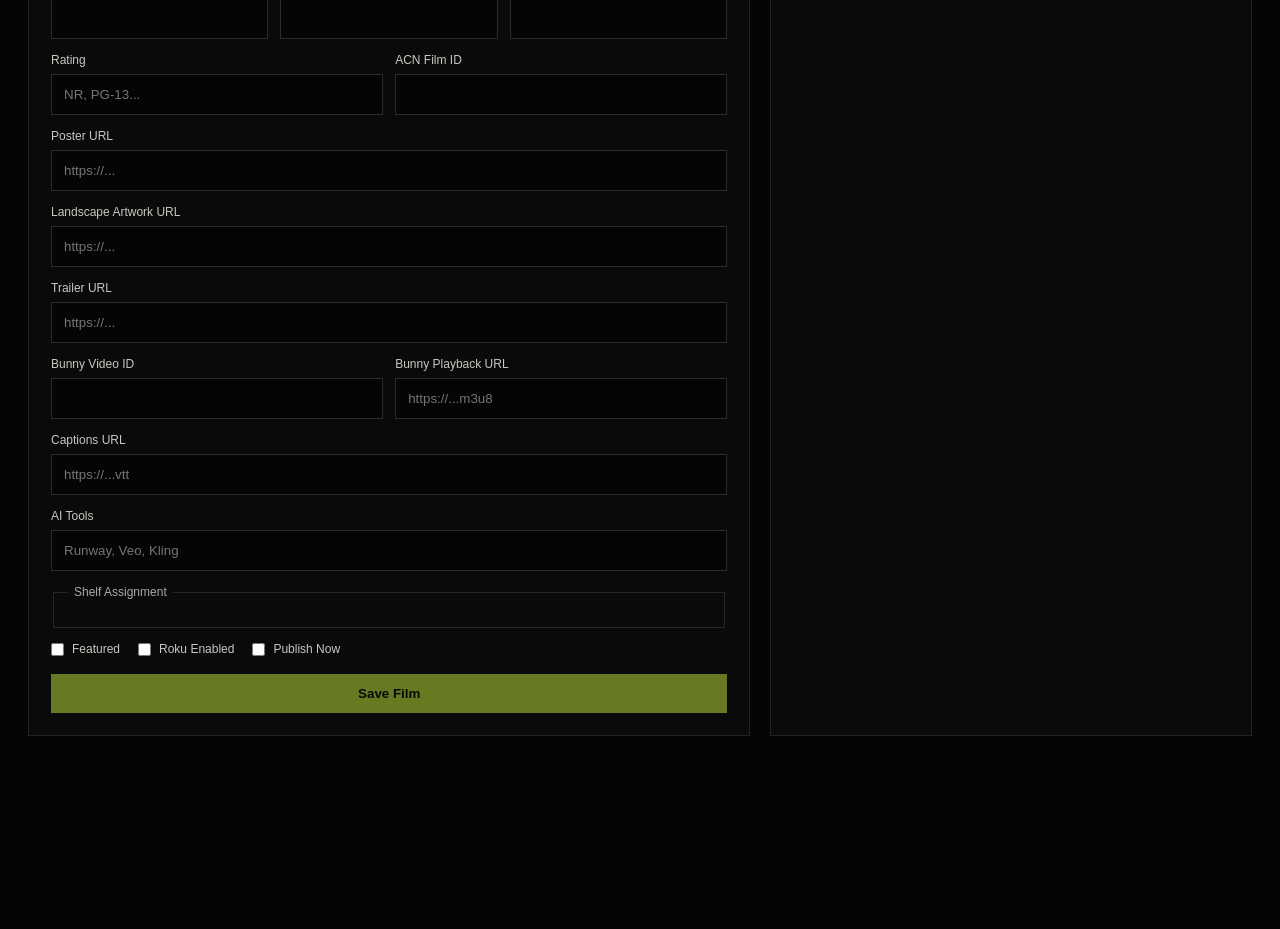
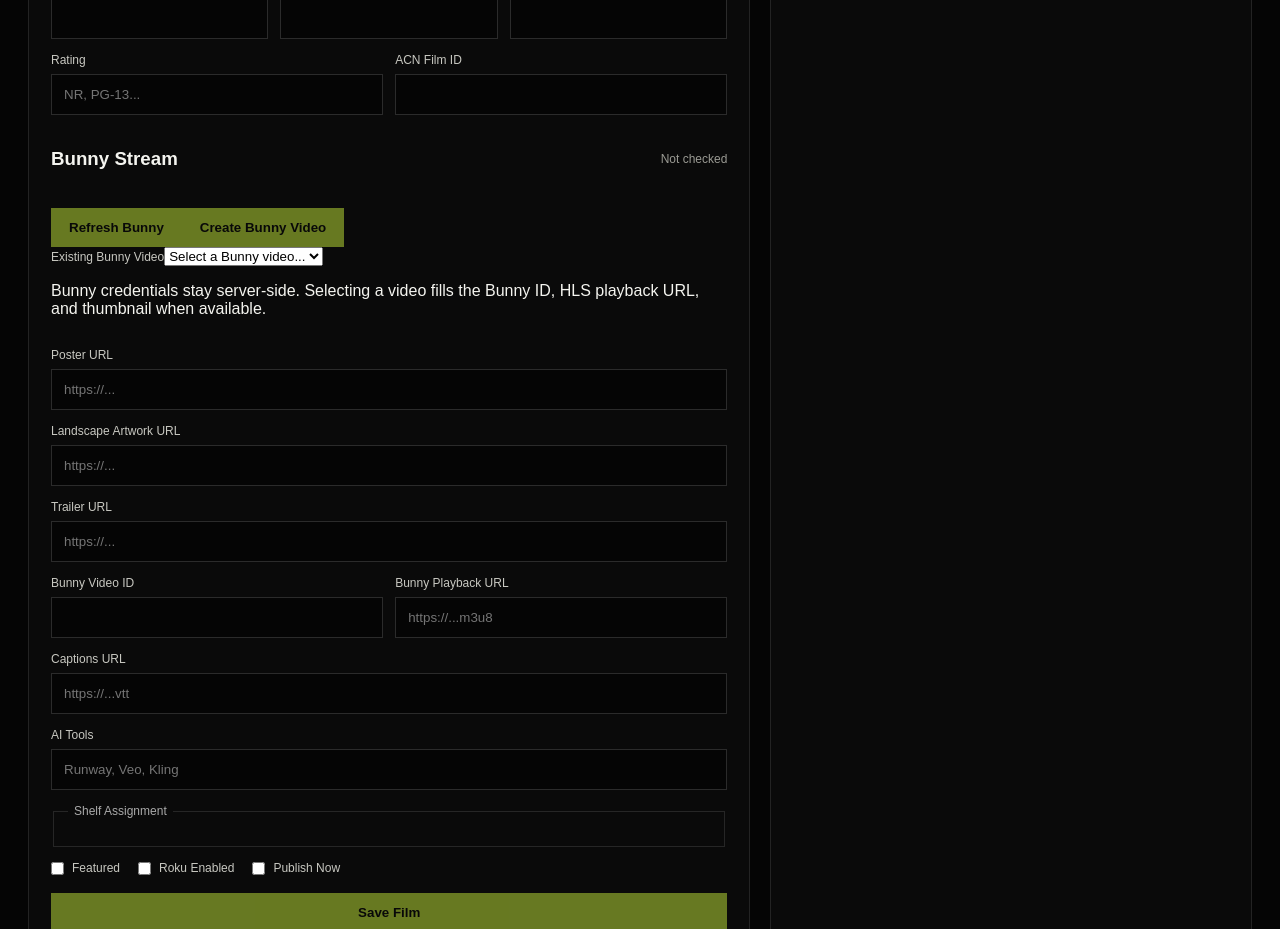
Before and after one commit to hanselboyd/front-door-network, a Next.js app: page /admin in a window 1280 px wide. Shown: the part 960-1889 px from the top of the page. Before the commit the page ends 1776 px from the top, so only its background shows below. Built offline with nearby package versions, Linux system fonts and the light colour scheme.

Commit message:
Integrate Bunny Stream into Control Room

```diff
--- a/app/admin/page.tsx
+++ b/app/admin/page.tsx
@@ -14,6 +14,15 @@ type Film = {
 };
 
 type Shelf = { id: string; name: string; slug: string };
+type BunnyVideo = {
+  guid: string;
+  title: string;
+  status?: number;
+  encodeProgress?: number;
+  length?: number;
+  playbackUrl?: string | null;
+  thumbnailUrl?: string | null;
+};
 
 export default function AdminPage() {
   const [adminKey, setAdminKey] = useState("");
@@ -21,6 +30,9 @@ export default function AdminPage() {
   const [shelves, setShelves] = useState<Shelf[]>([]);
   const [message, setMessage] = useState("");
   const [loading, setLoading] = useState(false);
+  const [bunnyVideos, setBunnyVideos] = useState<BunnyVideo[]>([]);
+  const [bunnyStatus, setBunnyStatus] = useState("Not checked");
+  const [selectedBunny, setSelectedBunny] = useState("");
 
   async function loadData(key = adminKey) {
     if (!key) return;
@@ -72,6 +84,66 @@ export default function AdminPage() {
   }, []);
 
   const publishedCount = useMemo(() => films.filter(f => f.status === "PUBLISHED" && f.rokuEnabled).length, [films]);
+
+  async function loadBunny(key = adminKey) {
+    if (!key) return;
+    setBunnyStatus("Checking...");
+    try {
+      const res = await fetch("/api/admin/bunny/videos", {
+        headers: { "x-admin-key": key },
+        cache: "no-store",
+      });
+      const text = await res.text();
+      let body: any = null;
+      try { body = text ? JSON.parse(text) : null; } catch {}
+      if (!res.ok) throw new Error(body?.error || text || `Bunny API failed (HTTP ${res.status})`);
+      setBunnyVideos(Array.isArray(body?.items) ? body.items : []);
+      setBunnyStatus(`Connected · ${body?.count ?? 0} videos`);
+    } catch (err) {
+      setBunnyStatus(err instanceof Error ? err.message : "Bunny connection failed.");
+    }
+  }
+
+  async function createBunnyVideo() {
+    const titleInput = document.querySelector<HTMLInputElement>('input[name="title"]');
+    const title = titleInput?.value?.trim();
+    if (!title) {
+      setMessage("Enter a film title first, then create the Bunny video record.");
+      return;
+    }
+    setLoading(true);
+    try {
+      const res = await fetch("/api/admin/bunny/videos", {
+        method: "POST",
+        headers: { "Content-Type": "application/json", "x-admin-key": adminKey },
+        body: JSON.stringify({ title }),
+      });
+      const text = await res.text();
+      let body: any = null;
+      try { body = text ? JSON.parse(text) : null; } catch {}
+      if (!res.ok) throw new Error(body?.error || text || "Unable to create Bunny video.");
+      setMessage(`Bunny video record created for "${title}". Upload the media file in Bunny, then refresh Bunny videos here.`);
+      await loadBunny();
+      setSelectedBunny(body.guid || "");
+    } catch (err) {
+      setMessage(err instanceof Error ? err.message : "Unable to create Bunny video.");
+    } finally {
+      setLoading(false);
+    }
+  }
+
+  function applyBunnyVideo(guid: string) {
+    setSelectedBunny(guid);
+    const video = bunnyVideos.find(v => v.guid === guid);
+    if (!video) return;
+    const idInput = document.querySelector<HTMLInputElement>('input[name="bunnyVideoId"]');
+    const playbackInput = document.querySelector<HTMLInputElement>('input[name="bunnyPlaybackUrl"]');
+    const posterInput = document.querySelector<HTMLInputElement>('input[name="posterUrl"]');
+    if (idInput) idInput.value = video.guid;
+    if (playbackInput && video.playbackUrl) playbackInput.value = video.playbackUrl;
+    if (posterInput && video.thumbnailUrl && !posterInput.value) posterInput.value = video.thumbnailUrl;
+    setMessage(`Applied Bunny asset "${video.title}".`);
+  }
 
   async function submitFilm(e: FormEvent<HTMLFormElement>) {
     e.preventDefault();
@@ -148,7 +220,7 @@ export default function AdminPage() {
       <div className="panelHead"><h2>Access</h2><span>Stored only in this browser</span></div>
       <div className="keyRow">
         <input type="password" value={adminKey} onChange={e => setAdminKey(e.target.value)} placeholder="ADMIN_API_KEY" />
-        <button onClick={() => { window.localStorage.setItem("frontdoor-admin-key", adminKey); loadData(); }} disabled={!adminKey || loading}>Connect</button>
+        <button onClick={() => { window.localStorage.setItem("frontdoor-admin-key", adminKey); loadData(); loadBunny(); }} disabled={!adminKey || loading}>Connect</button>
       </div>
       {message && <div className="adminMessage">{message}</div>}
     </section>
@@ -175,6 +247,23 @@ export default function AdminPage() {
           <label>Rating<input name="rating" placeholder="NR, PG-13..." /></label>
           <label>ACN Film ID<input name="acnFilmId" /></label>
         </div>
+
+        <section className="bunnyBox">
+          <div className="panelHead"><h3>Bunny Stream</h3><span>{bunnyStatus}</span></div>
+          <div className="bunnyActions">
+            <button type="button" onClick={() => loadBunny()} disabled={!adminKey || loading}>Refresh Bunny</button>
+            <button type="button" onClick={createBunnyVideo} disabled={!adminKey || loading}>Create Bunny Video</button>
+          </div>
+          <label>Existing Bunny Video
+            <select value={selectedBunny} onChange={e => applyBunnyVideo(e.target.value)}>
+              <option value="">Select a Bunny video...</option>
+              {bunnyVideos.map(v => <option key={v.guid} value={v.guid}>
+                {v.title} {typeof v.encodeProgress === "number" ? `· ${v.encodeProgress}%` : ""}
+              </option>)}
+            </select>
+          </label>
+          <p className="bunnyNote">Bunny credentials stay server-side. Selecting a video fills the Bunny ID, HLS playback URL, and thumbnail when available.</p>
+        </section>
 
         <label>Poster URL<input name="posterUrl" type="url" placeholder="https://..." /></label>
         <label>Landscape Artwork URL<input name="landscapeUrl" type="url" placeholder="https://..." /></label>
```
